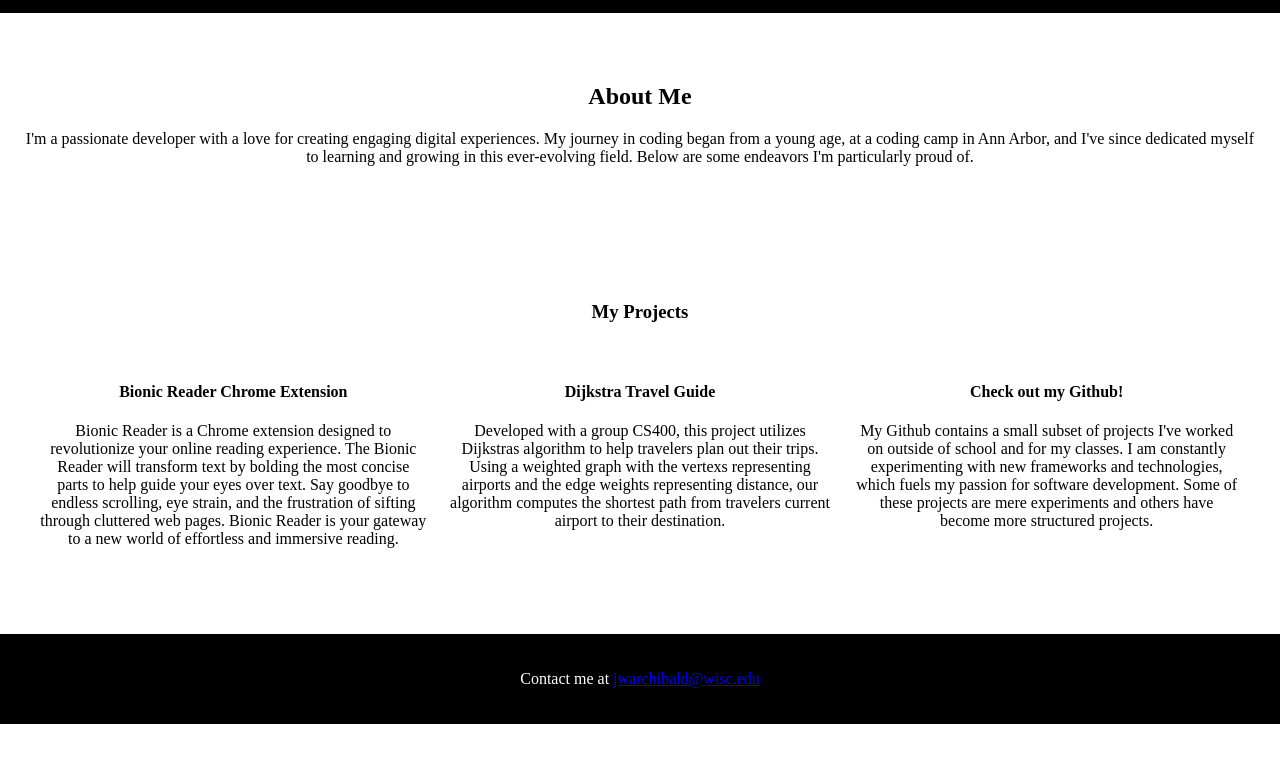
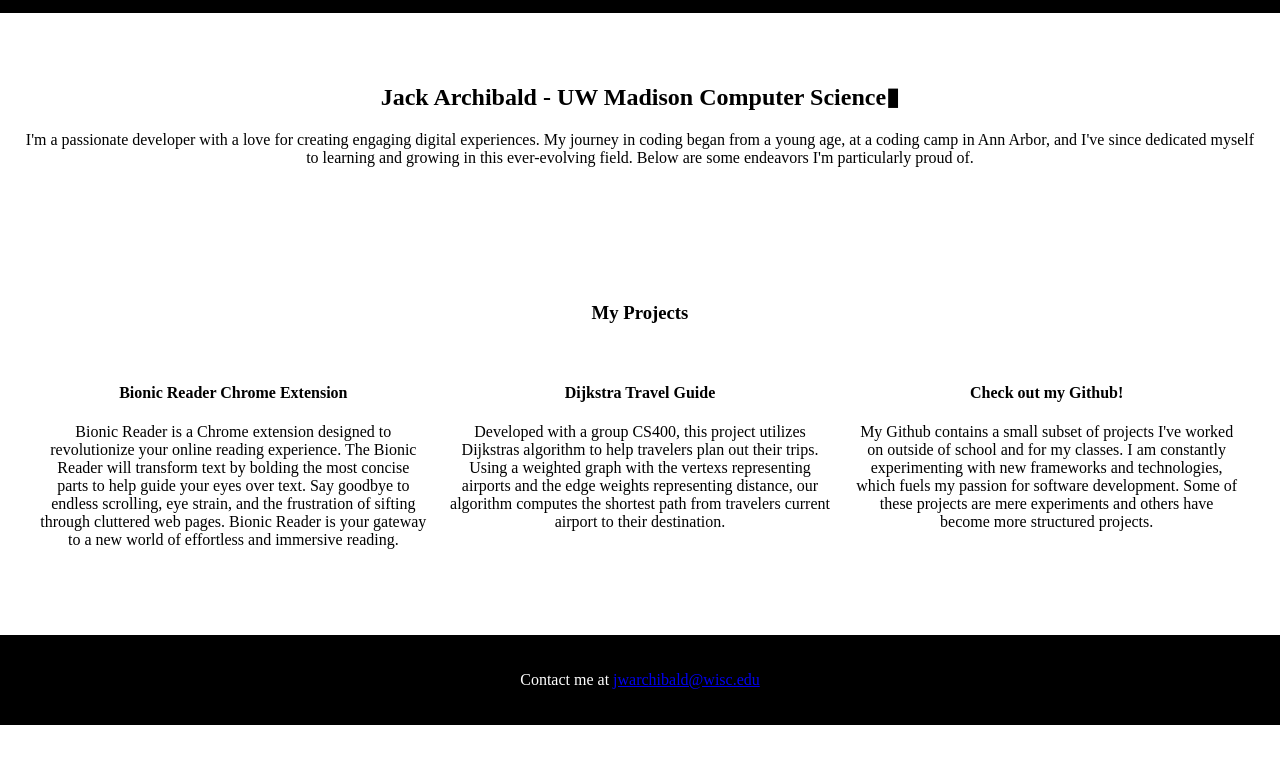
Before and after one commit to jackabald/Personal-Website, a plain HTML site: page aboutme.html in a window 1280 px wide. Shown: the part 37-800 px from the top of the page. Drawn offline with Linux system fonts and the light colour scheme.

Commit message:
added typerwriter effect

```diff
--- a/aboutme.html
+++ b/aboutme.html
@@ -18,7 +18,8 @@
       </nav>
     </header>
     <section class="about-section">
-      <h2>About Me</h2>
+      <!--typewriter effect in aboutme.js-->
+      <h2 id="title"></h2>
       <p>
         I'm a passionate developer with a love for creating engaging digital
         experiences. My journey in coding began from a young age, at a coding
--- a/aboutme.js
+++ b/aboutme.js
@@ -1,13 +1,12 @@
-
-var messageArray = ["Jack Archibald - UW Madison Computer Science"]
-var textPosition = 0
-var speed = 100
+// Creates typewriter effect on AboutMe page.
+var messageArray = ["Jack Archibald - UW Madison Computer Science"];
+var textPosition = 0;
+var speed = 100;
 typewriter = () => {
-    document.querySelector("#message").
-    innerHTML = messageArray[0].substring(0,textPosition) +
-    "<span>\u25ae</span>"
-    if(textPosition++ != messageArray[0].length){
-        setTimeout(typewriter, speed);
-    }
-}
-window.addEventListener("load", typewriter)
+  document.querySelector("#title").innerHTML =
+    messageArray[0].substring(0, textPosition) + "<span>\u25ae</span>";
+  if (textPosition++ != messageArray[0].length) {
+    setTimeout(typewriter, speed);
+  }
+};
+window.addEventListener("load", typewriter);
```
